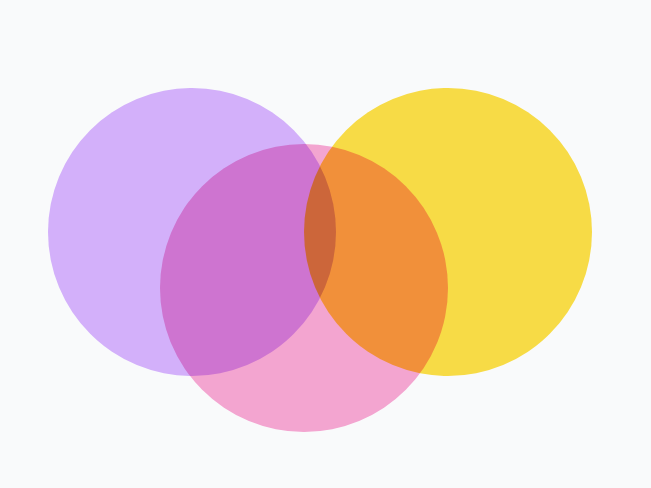
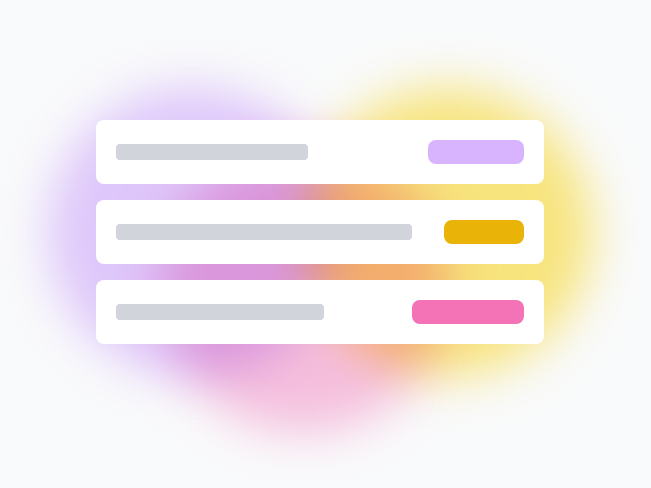
Before and after one commit to JMS-Marcel/AnimatedBG, a website: page src/index.html in a window 1280 px wide. Shown: the part 168-656 px from the top of the page, without its empty margins (320-971 px from the left). Drawn offline with Linux system fonts and the light colour scheme.

Commit message:
update circle to blur

```diff
--- a/src/index.html
+++ b/src/index.html
@@ -10,11 +10,11 @@
 
   <div class="bg-gray-50 min-h-screen flex items-center justify-center px-16">
     <div class="relative w-full max-w-lg">
-      <div class="absolute top-0 -left-4 w-72 h-72 bg-purple-300 rounded-full mix-blend-multiply"></div>
-      <div class="absolute top-0 -right-4 w-72 h-72 bg-yellow-300 rounded-full mix-blend-multiply"></div>
-      <div class="absolute -bottom-14 left-24 w-72 h-72 bg-pink-300 rounded-full mix-blend-multiply"></div>
+      <div class="absolute top-0 -left-4 w-72 h-72 bg-purple-300 rounded-full mix-blend-multiply filter blur-xl opacity-70"></div>
+      <div class="absolute top-0 -right-4 w-72 h-72 bg-yellow-300 rounded-full mix-blend-multiply filter blur-xl opacity-70"></div>
+      <div class="absolute -bottom-14 left-24 w-72 h-72 bg-pink-300 rounded-full mix-blend-multiply filter blur-xl opacity-70"></div>
 
-      <div class="m-8 relative space-y-4 opacity-0">
+      <div class="m-8 relative space-y-4">
 
           <div class="p-5 bg-white rounded-lg flex items-center justify-between space-x-8">
             <div class="flex-1">
```
Also changed, not shown: src/output.css.
